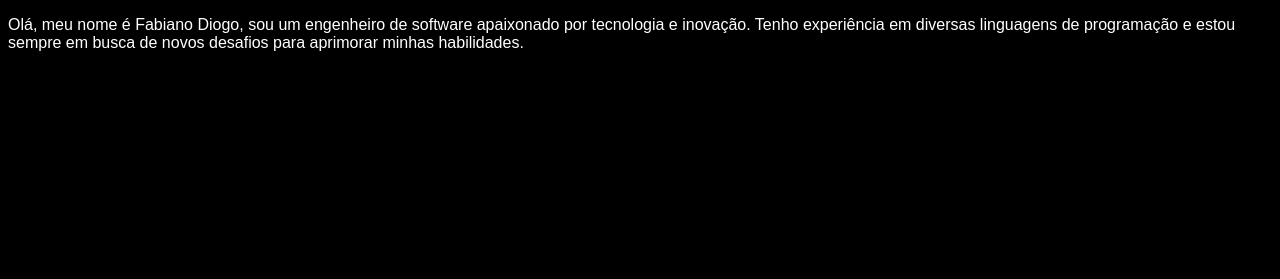
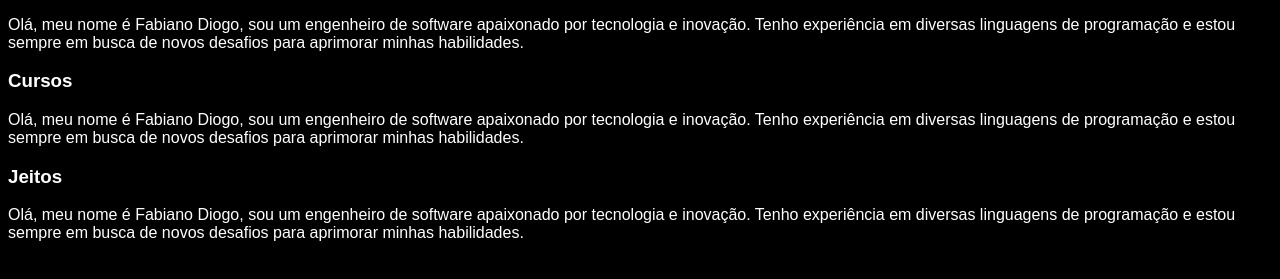
Before and after one commit to DIogokain/Projeto-html-meu, a plain HTML site: page index.html in a window 1280 px wide. Shown: the part 459-738 px from the top of the page. Drawn offline with Linux system fonts and the light colour scheme.

Commit message:
Modificação

```diff
--- a/index.html
+++ b/index.html
@@ -37,5 +37,23 @@
             </p>
         </section>
     </main>
+    <footer>
+        <a href=""></a> <section>
+            <h3>Cursos</h3>
+            <p>
+                Olá, meu nome é Fabiano Diogo, sou um engenheiro de software apaixonado por tecnologia e inovação. Tenho experiência em diversas linguagens de programação e estou sempre em busca de novos desafios para aprimorar minhas habilidades.
+            </p>
+        </section> <section>
+            <h3>Jeitos</h3>
+            <p>
+                Olá, meu nome é Fabiano Diogo, sou um engenheiro de software apaixonado por tecnologia e inovação. Tenho experiência em diversas linguagens de programação e estou sempre em busca de novos desafios para aprimorar minhas habilidades.
+            </p>
+        </section>
+        <main>
+            <footer>
+                <a href=""></a>
+            </footer>
+        </main>
+    </footer>
 </body>
 </html>
```
